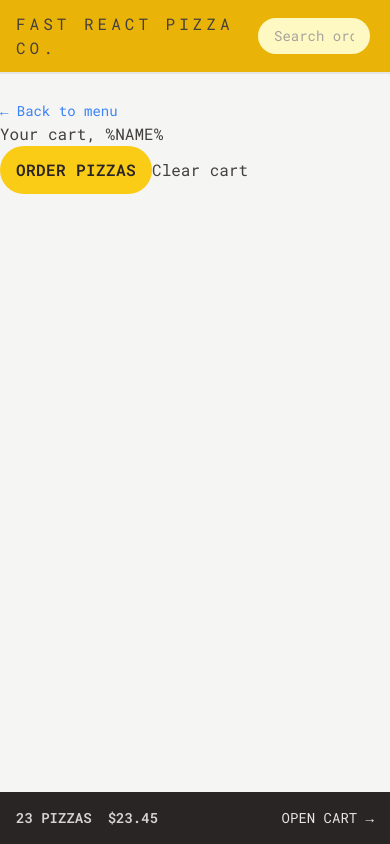
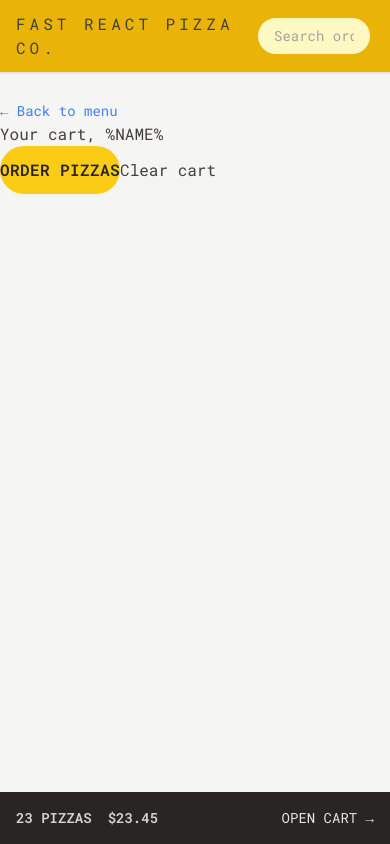
Before and after one commit to Rehnoor-Aulakh/Fast-React-Pizza, a React (Vite) app: page /cart in a window 390 px wide. Built offline with nearby package versions, Linux system fonts and the light colour scheme.

Commit message:
Completed the styling of the menu page

```diff
--- a/src/features/cart/Cart.jsx
+++ b/src/features/cart/Cart.jsx
@@ -35,7 +35,9 @@
       <h2>Your cart, %NAME%</h2>
 
       <div>
-        <Button to="/order/new">Order pizzas</Button>
+        <Button to="/order/new" type="primary">
+          Order pizzas
+        </Button>
         <button>Clear cart</button>
       </div>
     </div>
--- a/src/features/menu/Menu.jsx
+++ b/src/features/menu/Menu.jsx
@@ -1,11 +1,11 @@
-import { useLoaderData } from "react-router-dom";
-import { getMenu } from "../../services/apiRestaurant";
-import MenuItem from "./MenuItem";
+import { useLoaderData } from 'react-router-dom';
+import { getMenu } from '../../services/apiRestaurant';
+import MenuItem from './MenuItem';
 
 function Menu() {
   const menu = useLoaderData();
   return (
-    <ul>
+    <ul className="divide-y divide-stone-200 px-2">
       {menu.map((pizza) => (
         <MenuItem key={pizza.id} pizza={pizza} />
       ))}
--- a/src/features/menu/MenuItem.jsx
+++ b/src/features/menu/MenuItem.jsx
@@ -1,16 +1,31 @@
-import { formatCurrency } from "../../utils/helpers";
+import Button from '../../ui/Button';
+import { formatCurrency } from '../../utils/helpers';
 
 function MenuItem({ pizza }) {
   const { id, name, unitPrice, ingredients, soldOut, imageUrl } = pizza;
 
   return (
-    <li>
-      <img src={imageUrl} alt={name} />
-      <div>
-        <p>{name}</p>
-        <p>{ingredients.join(', ')}</p>
-        <div>
-          {!soldOut ? <p>{formatCurrency(unitPrice)}</p> : <p>Sold out</p>}
+    <li className="flex gap-4 py-2">
+      <img
+        src={imageUrl}
+        alt={name}
+        className={`h-44 rounded-sm ${soldOut ? 'opacity-70 grayscale' : ''}`}
+      />
+      <div className="flex grow flex-col">
+        <p className="font-medium">{name}</p>
+        <p className="text-sm capitalize italic text-stone-500">
+          {ingredients.join(', ')}
+        </p>
+        <div className="mt-auto flex items-center justify-between">
+          {!soldOut ? (
+            <p className="text-sm">{formatCurrency(unitPrice)}</p>
+          ) : (
+            <p className="text-sm font-medium uppercase text-stone-500">
+              Sold out
+            </p>
+          )}
+
+          <Button type="small">Add to cart</Button>
         </div>
       </div>
     </li>
--- a/src/features/order/CreateOrder.jsx
+++ b/src/features/order/CreateOrder.jsx
@@ -81,7 +81,7 @@
 
         <div>
           <input type="hidden" name="cart" value={JSON.stringify(cart)} />
-          <Button disabled={isSubmitting}>
+          <Button disabled={isSubmitting} type="primary">
             {isSubmitting ? 'Placing order...' : 'Order now'}
           </Button>
         </div>
--- a/src/features/user/CreateUser.jsx
+++ b/src/features/user/CreateUser.jsx
@@ -24,7 +24,7 @@
 
       {username !== '' && (
         <div>
-          <Button>Start ordering</Button>
+          <Button type="primary">Start ordering</Button>
         </div>
       )}
     </form>
--- a/src/ui/Button.jsx
+++ b/src/ui/Button.jsx
@@ -1,17 +1,22 @@
 import { Link, useNavigate } from 'react-router-dom';
 
-export default function Button({ children, disabled, to }) {
-  const className =
-    'inline-block rounded-full bg-yellow-400 px-4 py-3 font-semibold uppercase tracking-wide text-stone-800 transition-colors duration-300 hover:bg-yellow-300 focus:bg-yellow-300 focus:outline-none focus:ring focus:ring-yellow-300 focus:ring-offset-2 disabled:cursor-not-allowed disabled:bg-yellow-200 sm:px-6 sm:py-4';
+export default function Button({ children, disabled, to, type }) {
+  const base =
+    'inline-block rounded-full bg-yellow-400 font-semibold uppercase tracking-wide text-stone-800 transition-colors duration-300 hover:bg-yellow-300 focus:bg-yellow-300 focus:outline-none focus:ring focus:ring-yellow-300 focus:ring-offset-2 disabled:cursor-not-allowed disabled:bg-yellow-200';
+
+  const styles = {
+    primary: base + 'px-4 py-3 md:px-6 md:py-4',
+    small: base + 'px-4 py-2 md:px-5 md:py-2.5 text-sm',
+  };
   if (to) {
     return (
-      <Link to={to} className={className}>
+      <Link to={to} className={styles[type] || styles.primary}>
         {children}
       </Link>
     );
   }
   return (
-    <button className={className} disabled={disabled}>
+    <button className={styles[type] || styles.primary} disabled={disabled}>
       {children}
     </button>
   );
```
